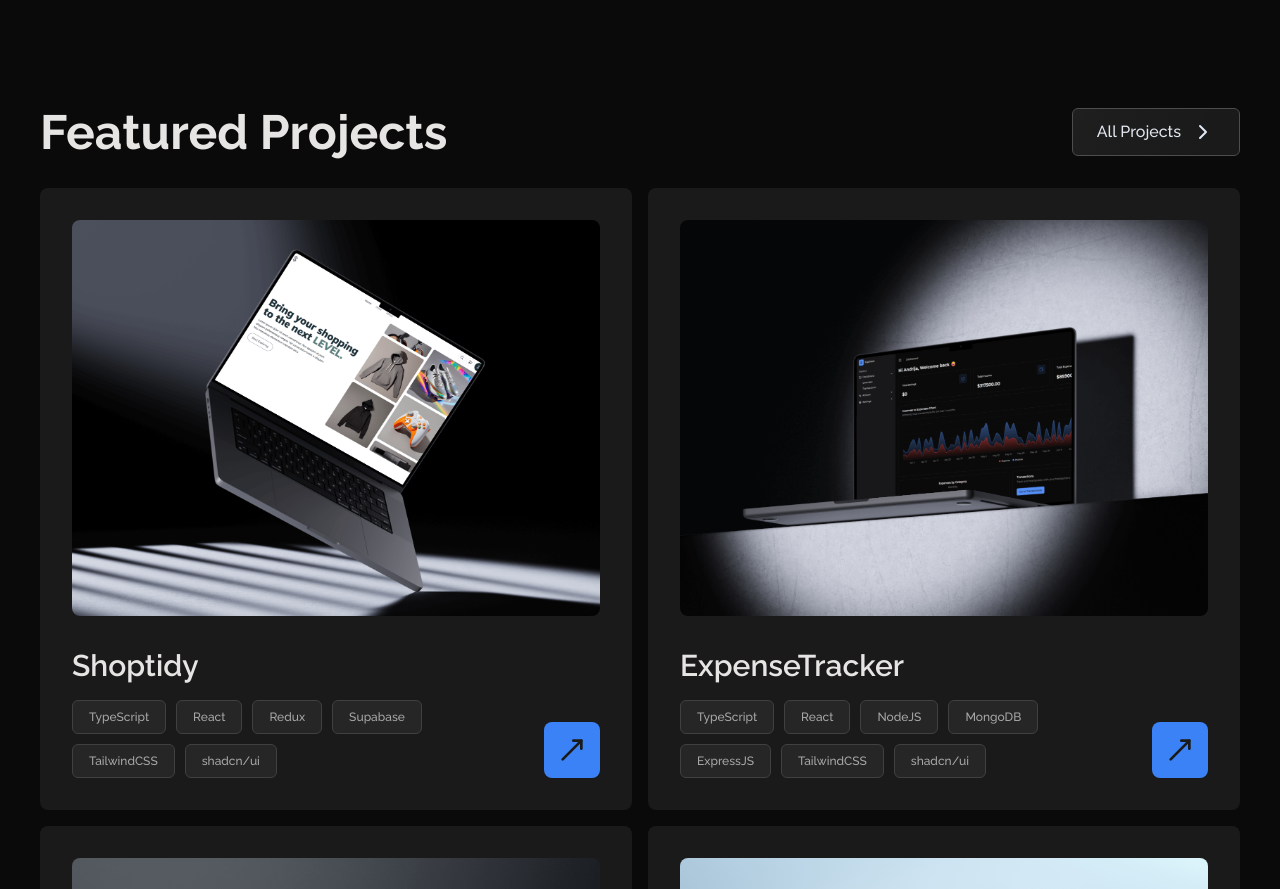
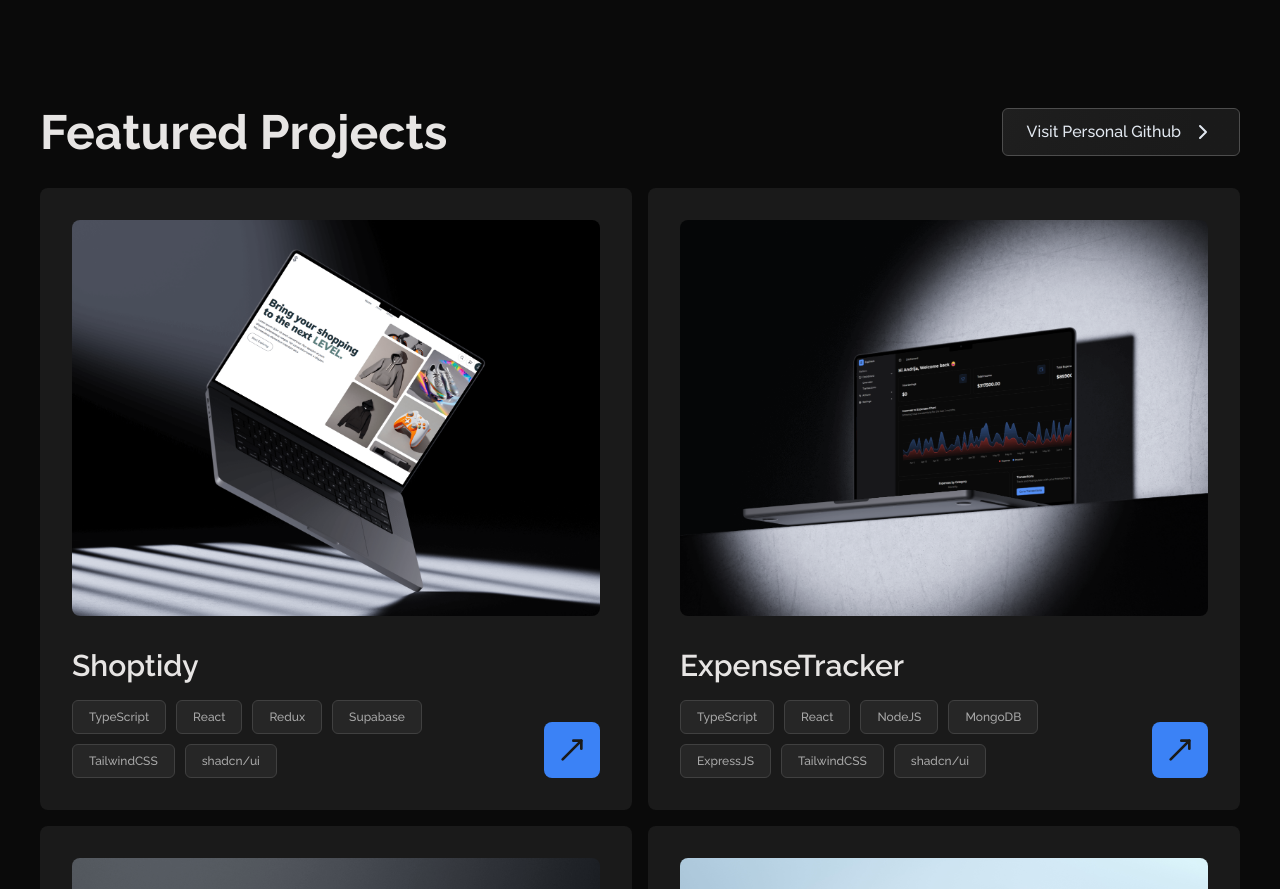
Before and after one commit to rahmamahdi02/portfolioV4, a Next.js app: page / in a window 1280 px wide. Shown: the part 820-1709 px from the top of the page. Built offline with nearby package versions, Linux system fonts and the light colour scheme.

Commit message:
feat: update text

```diff
--- a/app/_components/ProjectsSection.tsx
+++ b/app/_components/ProjectsSection.tsx
@@ -14,7 +14,7 @@ const ProjectsSection = () => {
 
         <ShinyButton icon={<ChevronRight />}>
           <Link href="https://github.com/rahmamahdi02" target="_blank">
-            All Projects
+            Visit Personal Github
           </Link>
         </ShinyButton>
       </div>
```
